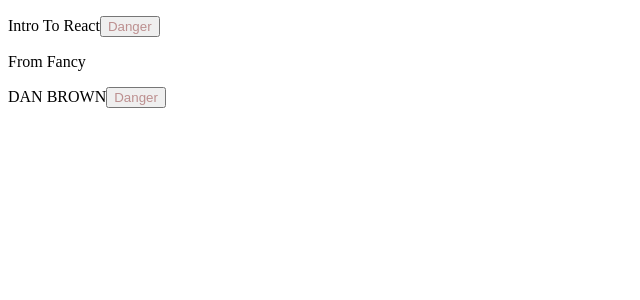
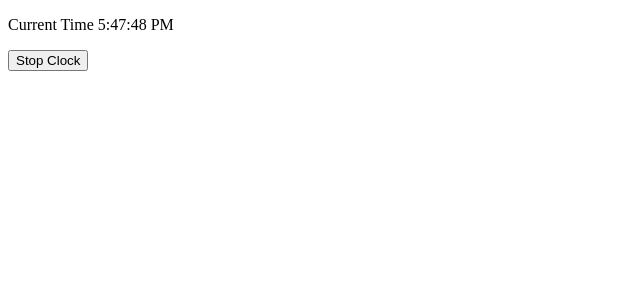
Before and after one commit to PollobAtGit/js-101, a React (Create React App) app in the folder react/: page / in a window 1280 px wide. Shown: the top 300 px of the page, without its empty margins (0-640 px from the left). Built offline with nearby package versions, Linux system fonts and the light colour scheme.

Commit message:
Ticking clock

```diff
--- /dev/null
+++ b/react/src/App-5-23-2018/App.js
@@ -0,0 +1,8 @@
+import React from "react";
+import { TickingClass } from "./TickingClock";
+
+export class App extends React.Component {
+    render() {
+        return <TickingClass />;
+    }
+}
--- /dev/null
+++ b/react/src/App-5-23-2018/StopClockButton.js
@@ -0,0 +1,41 @@
+import React from "react";
+import PropTypes from "prop-types";
+
+export class StopClockButton extends React.Component {
+
+    constructor(props) {
+        super(props);
+        this.clockState = "running";
+
+        this.processClick = this.processClick.bind(this);
+    }
+
+    processClick() {
+        if (this.clockState === "running") {
+
+            this.clockState = "stopped";
+            this.props.stopTicking();
+
+        } else if (this.clockState === "stopped") {
+            this.clockState = "running";
+            this.props.reStartClock();
+        }
+    }
+
+    reStartClock() {
+
+    }
+
+    render() {
+        return <button onClick={this.processClick}>{this.props.stopText}</button>;
+    }
+}
+
+StopClockButton.defaultProps = {
+    stopText: "Stop Clock"
+};
+
+StopClockButton.propTypes = {
+    stopText: PropTypes.string,
+    stopTicking: PropTypes.func.isRequired
+};
--- /dev/null
+++ b/react/src/App-5-23-2018/TickingClock.js
@@ -0,0 +1,58 @@
+import React from "react";
+
+import { StopClockButton } from "./StopClockButton";
+
+export class TickingClass extends React.Component {
+
+    constructor(props) {
+        super(props);
+
+        // Set state as an object in constructor. How about default state as default props?
+
+        // Invoking set state here is NOT desired because in that case the component will re-render once more
+        // this.setState({ now: new Date().toLocaleTimeString() });
+
+        // Recommended approach
+        // Setting 'state' property of this object in constructor is the desired approach because we are
+        // not performing setState meaninf not re-rendering the compoment again also setState doesn't work properly
+        // when invoked in constructor because in that case may be some internal operation fails which doesn't
+        // set stat properly
+
+        this.state = { now: new Date().toLocaleTimeString() };
+        this.timeId = setInterval(() => this.changeTime(), 1000);
+
+        this.stopTicking = this.stopTicking.bind(this);
+        this.reStartClock = this.reStartClock.bind(this);
+    }
+
+    componentWillMount() {
+
+        // componentWillMount can properly set state but that throws a warning meaning that's not recommended
+
+        // this.state = { now: new Date().toLocaleTimeString() };
+        // this.setState({ now: new Date().toLocaleTimeString() });
+    }
+
+    changeTime() {
+        // Every invocation of setState RE-RENDERS the component. So setState performs other operations
+        // beside setting the 'state' object
+        this.setState({ now: new Date().toLocaleTimeString() });
+    }
+
+    stopTicking() {
+        clearInterval(this.timeId);
+    }
+
+    reStartClock() {
+        this.timeId = setInterval(() => this.changeTime(), 1000);
+    }
+
+    render() {
+        return (
+            <div>
+                <p>Current Time {this.state.now}</p>
+                <StopClockButton stopTicking={this.stopTicking} reStartClock={this.reStartClock} />
+            </div>
+        );
+    }
+}
--- a/react/src/index.js
+++ b/react/src/index.js
@@ -1,5 +1,8 @@
 import React from "react";
 import ReactDOM from "react-dom";
-import { App } from "./App-5-22-2018/App";
 
+// import { App } from "./App-5-22-2018/App";
+import { App } from "./App-5-23-2018/App";
+
+// ReactDOM.render(<App />, document.getElementById('root'));
 ReactDOM.render(<App />, document.getElementById('root'));
```
